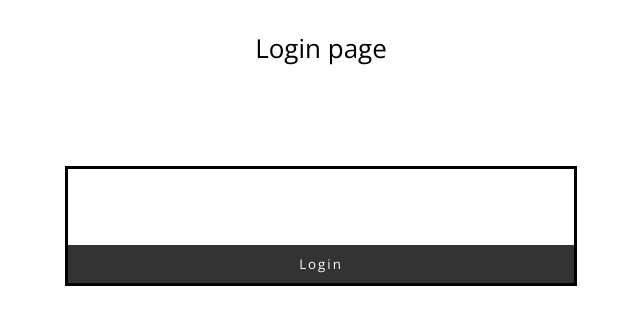
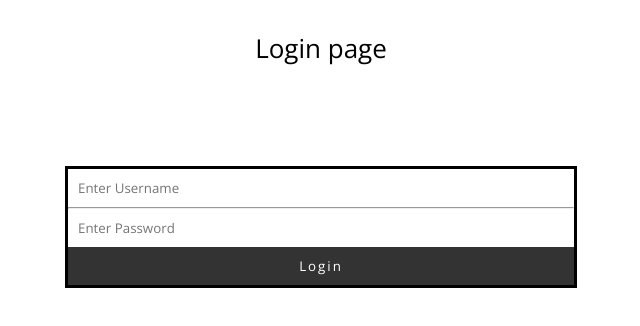
Before and after one commit to kailashnath1998/web_chat, a website: page Views/index.html in a window 1280 px wide. Shown: the whole page, without its empty margins (319-959 px from the left). Drawn offline with nearby package versions, Linux system fonts and the light colour scheme; no server answers.

Commit message:
improved input field view
added input placeholder

```diff
--- a/Views/index.html
+++ b/Views/index.html
@@ -15,8 +15,9 @@
   </center>
   <div class="panel">
   <form action="">
-  <input class="un-input" autocomplete="off" />
-  <input class="pw-input" autocomplete="off" />
+  <input class="un-input" autocomplete="off" placeholder="Enter Username"/>
+  <hr/>
+  <input class="pw-input" autocomplete="off" placeholder="Enter Password" />
   <button>Login</button>
 
 
```
